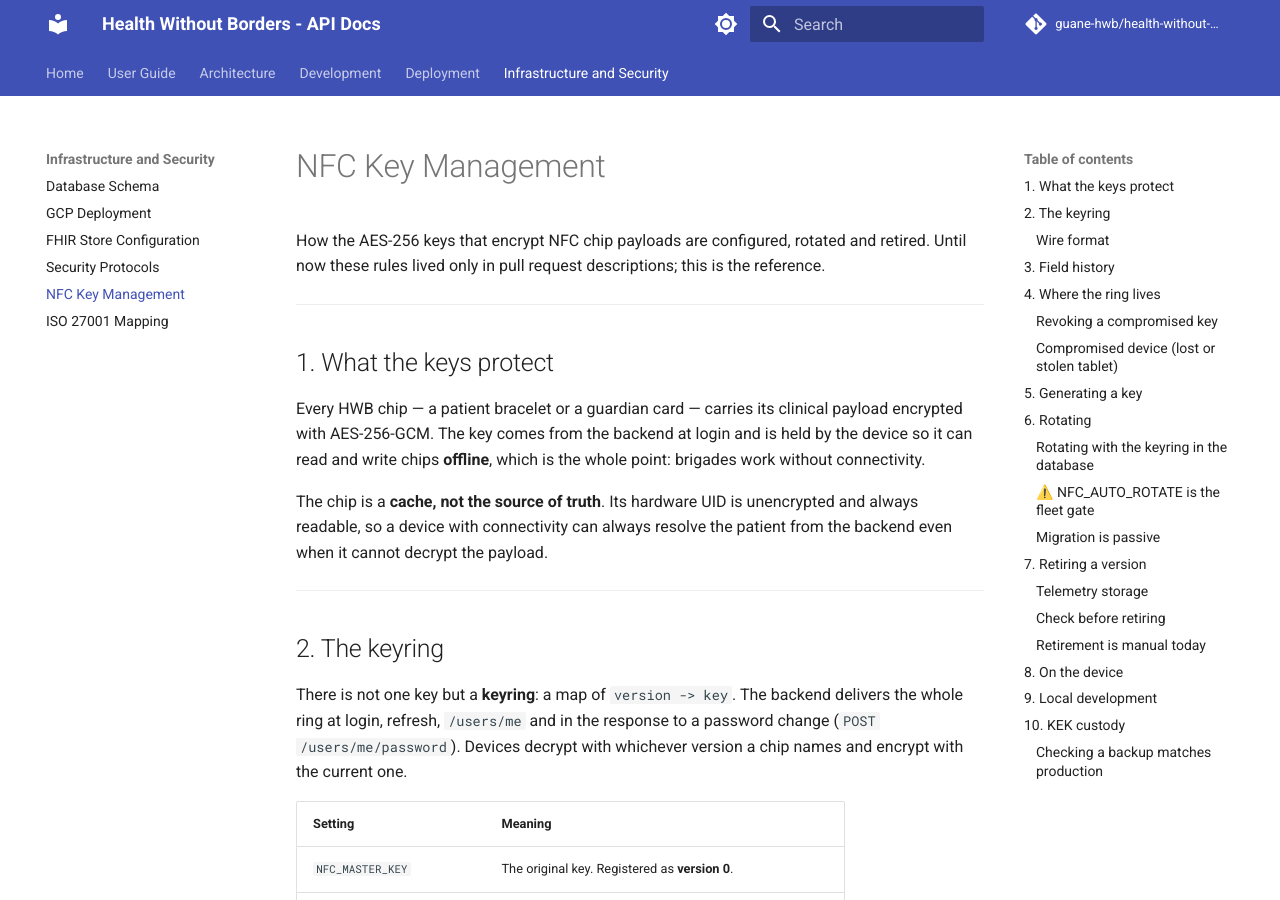
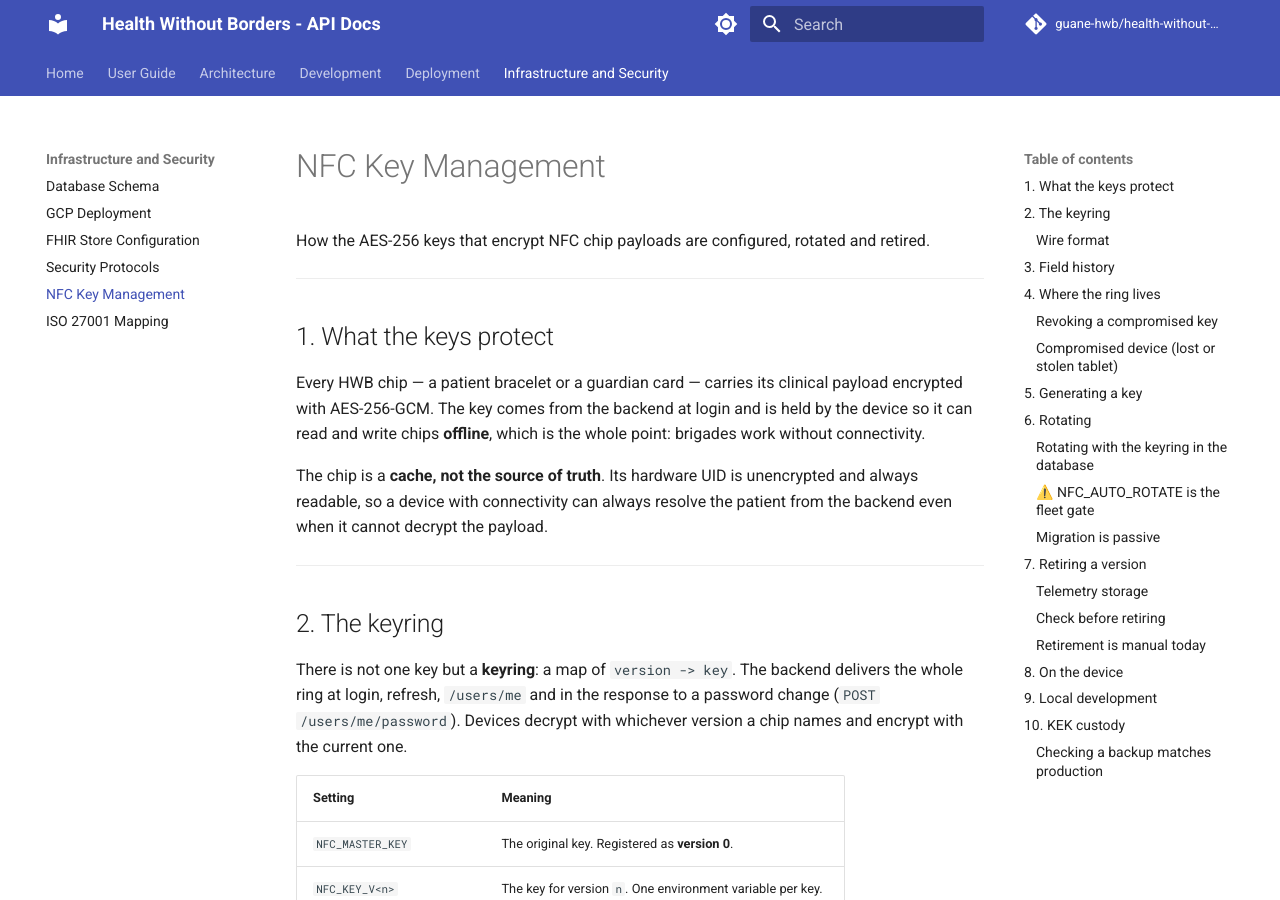
Before and after one commit to guane-hwb/health-without-borders, an MkDocs documentation site: the page built from docs/infrastructure/nfc-key-management.md, in a window 1280 px wide and 900 px high. Built offline with MkDocs 1.6.1 and Material for MkDocs 9.7.7, drawn with Linux system fonts in a browser that asks for light colours; comment, search, counter and statistics services are not loaded.

```diff
--- a/docs/infrastructure/nfc-key-management.md
+++ b/docs/infrastructure/nfc-key-management.md
@@ -1,8 +1,7 @@
 # NFC Key Management
 
 How the AES-256 keys that encrypt NFC chip payloads are configured, rotated and
-retired. Until now these rules lived only in pull request descriptions; this is
-the reference.
+retired.
 
 ---
 
```
